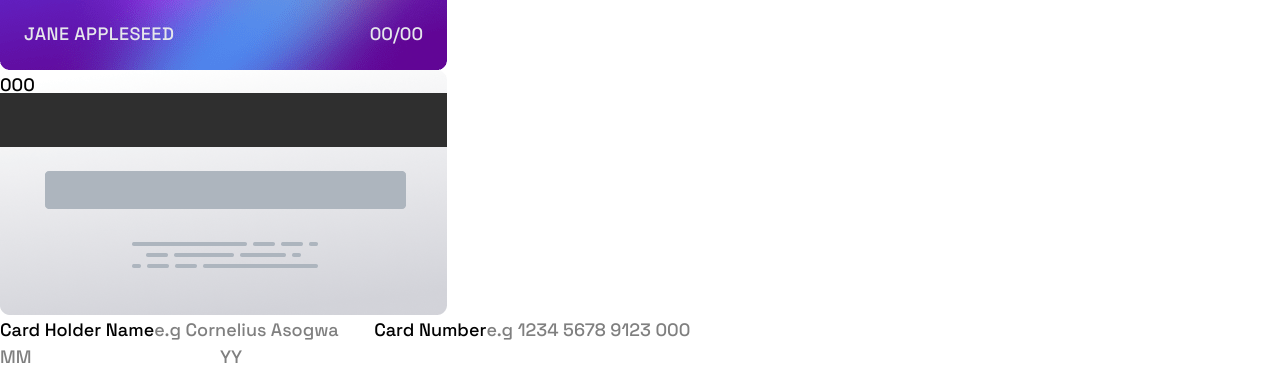
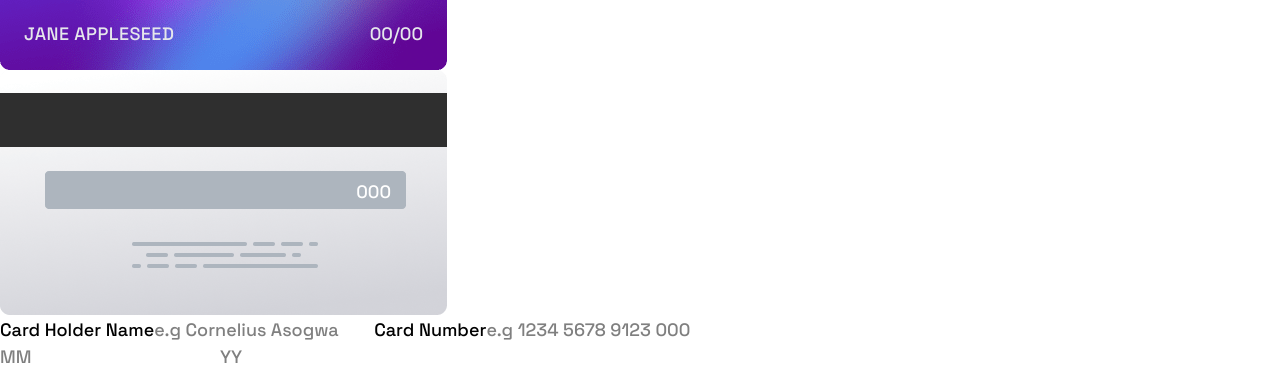
Before and after one commit to corneliusweb/credit-card, a React (Vite) app: page / in a window 1280 px wide. Shown: the part 175-540 px from the top of the page. Built offline with nearby package versions, Linux system fonts and the light colour scheme.

Commit message:
Style card back

```diff
--- a/src/pages/NewCard.jsx
+++ b/src/pages/NewCard.jsx
@@ -64,11 +64,14 @@ const NewCard = () => {
 						</div>
 					</div>
 				</div>
+
 				<div
-					className='bg-no-repeat w-[447px] h-[245px]'
+					className='bg-no-repeat w-[447px] h-[245px] relative'
 					style={{ backgroundImage: `url(${bgCardBack})` }}
 				>
-					<span>{cvv === null ? '000' : cvv}</span>
+					<span className=' block absolute top-[43.5%] right-14 text-white'>
+						{cvv === null ? '000' : cvv}
+					</span>
 				</div>
 			</div>
 			<div>
```
